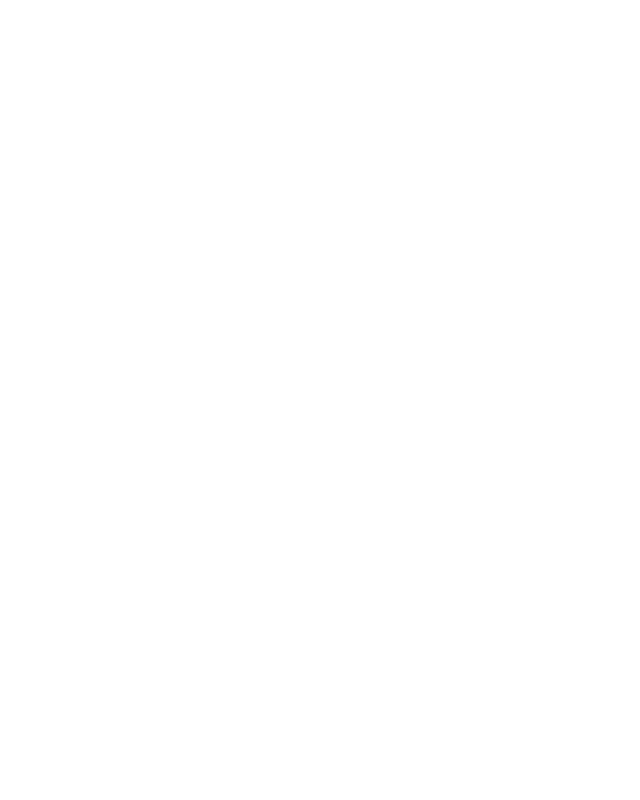
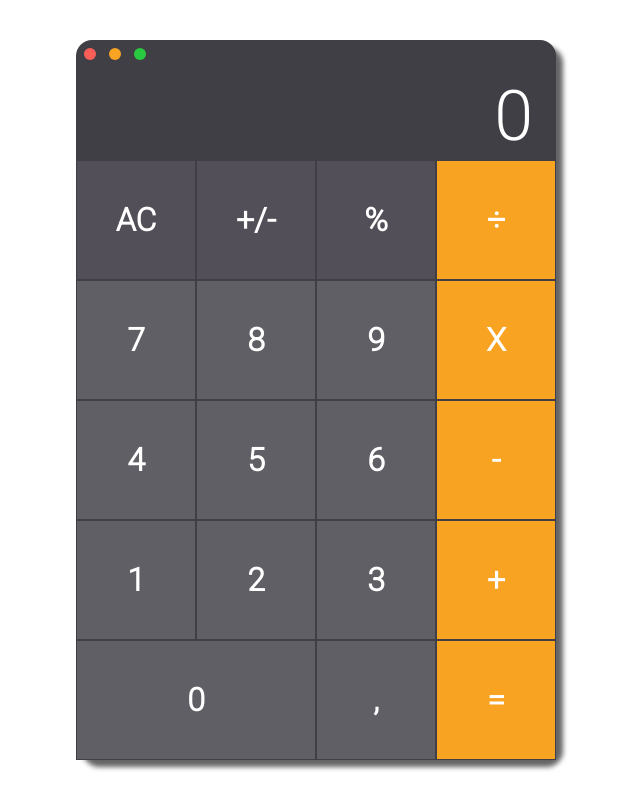
Before and after one commit to HustleCoding/mac-calculator, a React (Vite) app: page / in a window 1280 px wide. Shown: the whole page, without its empty margins (324-964 px from the left). Built offline with nearby package versions, Linux system fonts and the light colour scheme.

Commit message:
[TASK 4] - the mac-calculator completed

```diff
--- a/src/App.js
+++ b/src/App.js
@@ -1,8 +1,13 @@
 import "./style.css";
 import { render } from "react-dom";
+import Button from "./Button";
 
 const App = () => {
-  return <div></div>;
+  return (
+    <div>
+      <Button />
+    </div>
+  );
 };
 
 export default App;
--- /dev/null
+++ b/src/Button.js
@@ -0,0 +1,172 @@
+import { useState, useEffect } from "react";
+import NumberFormat from "react-number-format";
+import MacToolbar from "./MacToolbar";
+
+const Button = () => {
+  const [preState, setPreState] = useState("");
+  const [curState, setCurState] = useState("");
+  const [input, setInput] = useState("0");
+  const [operator, setOperator] = useState(null);
+  const [total, setTotal] = useState(false);
+
+  const inputNum = (e) => {
+    if (curState.includes(",") && e.target.innerText === ",") return;
+
+    if (total) {
+      setPreState("");
+    }
+
+    curState
+      ? setCurState((pre) => pre + e.target.innerText)
+      : setCurState(e.target.innerText);
+    setTotal(false);
+  };
+
+  useEffect(() => {
+    setInput(curState);
+  }, [curState]);
+
+  useEffect(() => {
+    setInput("0");
+  }, []);
+
+  const operatorType = (e) => {
+    setTotal(false);
+    setOperator(e.target.innerText);
+    if (curState === "") return;
+    if (preState !== "") {
+      equals();
+    } else {
+      setPreState(curState);
+      setCurState("");
+    }
+  };
+
+  const equals = (e) => {
+    if (e?.target.innerText === "=") {
+      setTotal(true);
+    }
+    let cal;
+    switch (operator) {
+      case "÷":
+        cal = String(parseFloat(preState) / parseFloat(curState));
+        break;
+      case "+":
+        cal = String(parseFloat(preState) + parseFloat(curState));
+        break;
+      case "X":
+        cal = String(parseFloat(preState) * parseFloat(curState));
+        break;
+      case "-":
+        cal = String(parseFloat(preState) - parseFloat(curState));
+        break;
+      default:
+        return;
+    }
+    setInput("");
+    setPreState(cal);
+    setCurState("");
+  };
+
+  const minusPlus = () => {
+    if (curState.charAt(0) === "-") {
+      setCurState(curState.substring(1));
+    } else {
+      setCurState("-" + curState);
+    }
+  };
+
+  const percent = () => {
+    preState
+      ? setCurState(String((parseFloat(curState) / 100) * preState))
+      : setCurState(String(parseFloat(curState) / 100));
+  };
+
+  const reset = () => {
+    setPreState("");
+    setCurState("");
+    setInput("0");
+  };
+
+  return (
+    <div className="container">
+      <div className="wrapper">
+        <div className="screen">
+          <MacToolbar />
+          {input !== "" || input === "0" ? (
+            <NumberFormat
+              value={input}
+              displayType={"text"}
+              thousandSeparator={true}
+            />
+          ) : (
+            <NumberFormat
+              value={preState}
+              displayType={"text"}
+              thousandSeparator={true}
+            />
+          )}
+        </div>
+        <div className="btn light-gray" onClick={reset}>
+          AC
+        </div>
+        <div className="btn light-gray" onClick={minusPlus}>
+          +/-
+        </div>
+        <div className="btn light-gray" onClick={percent}>
+          %
+        </div>
+        <div className="btn orange" onClick={operatorType}>
+          ÷
+        </div>
+        <div className="btn" onClick={inputNum}>
+          7
+        </div>
+        <div className="btn" onClick={inputNum}>
+          8
+        </div>
+        <div className="btn" onClick={inputNum}>
+          9
+        </div>
+        <div className="btn orange" onClick={operatorType}>
+          X
+        </div>
+        <div className="btn" onClick={inputNum}>
+          4
+        </div>
+        <div className="btn" onClick={inputNum}>
+          5
+        </div>
+        <div className="btn" onClick={inputNum}>
+          6
+        </div>
+        <div className="btn orange" onClick={operatorType}>
+          -
+        </div>
+        <div className="btn" onClick={inputNum}>
+          1
+        </div>
+        <div className="btn" onClick={inputNum}>
+          2
+        </div>
+        <div className="btn" onClick={inputNum}>
+          3
+        </div>
+        <div className="btn orange" onClick={operatorType}>
+          +
+        </div>
+        <div className="btn zero" onClick={inputNum}>
+          0
+        </div>
+        <div className="btn" onClick={inputNum}>
+          ,
+        </div>
+        <div className="btn orange" onClick={equals}>
+          =
+        </div>
+      </div>
+    </div>
+  );
+};
+
+export default Button;
--- /dev/null
+++ b/src/MacToolbar.js
@@ -0,0 +1,11 @@
+const MacToolbar = () => {
+  return (
+    <div className="mac-buttons">
+      <div className="mac-buttons red-btn"></div>
+      <div className="mac-buttons yellow-btn"></div>
+      <div className="mac-buttons green-btn"></div>
+    </div>
+  );
+};
+
+export default MacToolbar;
```
